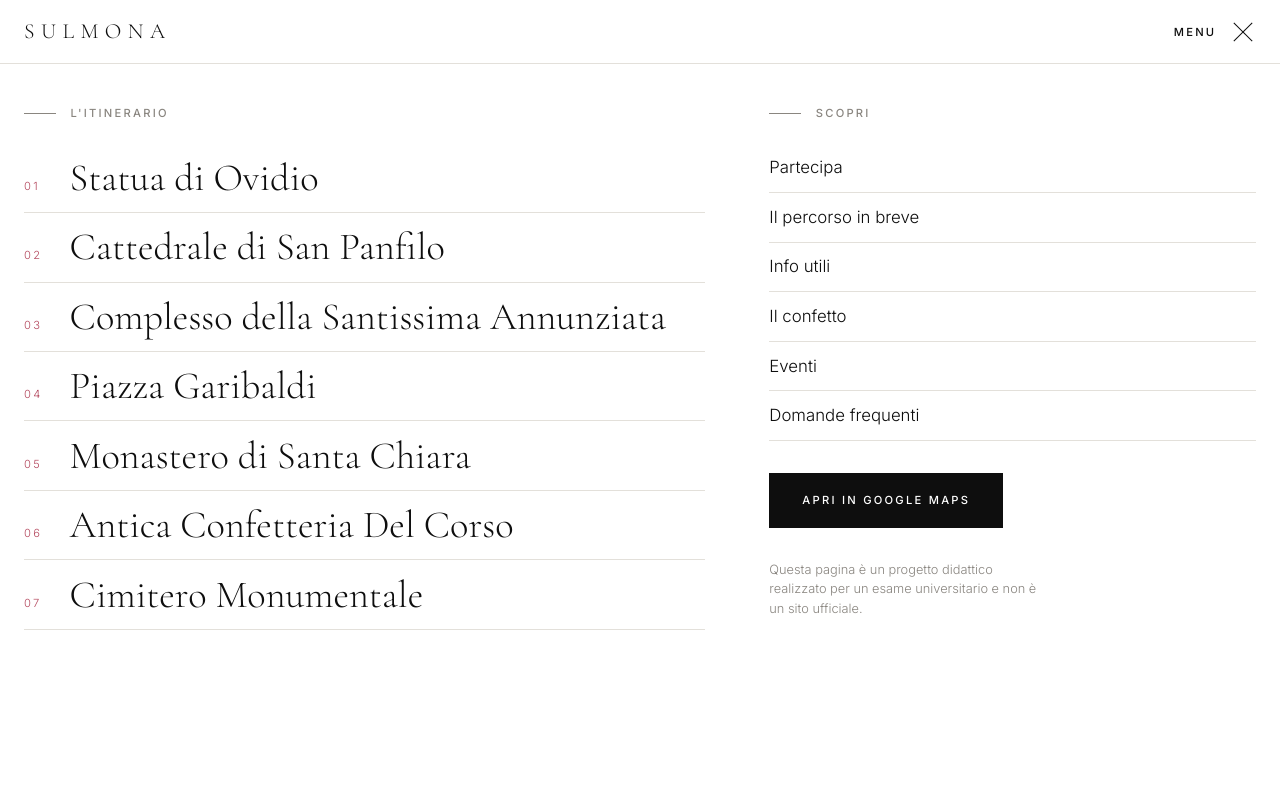
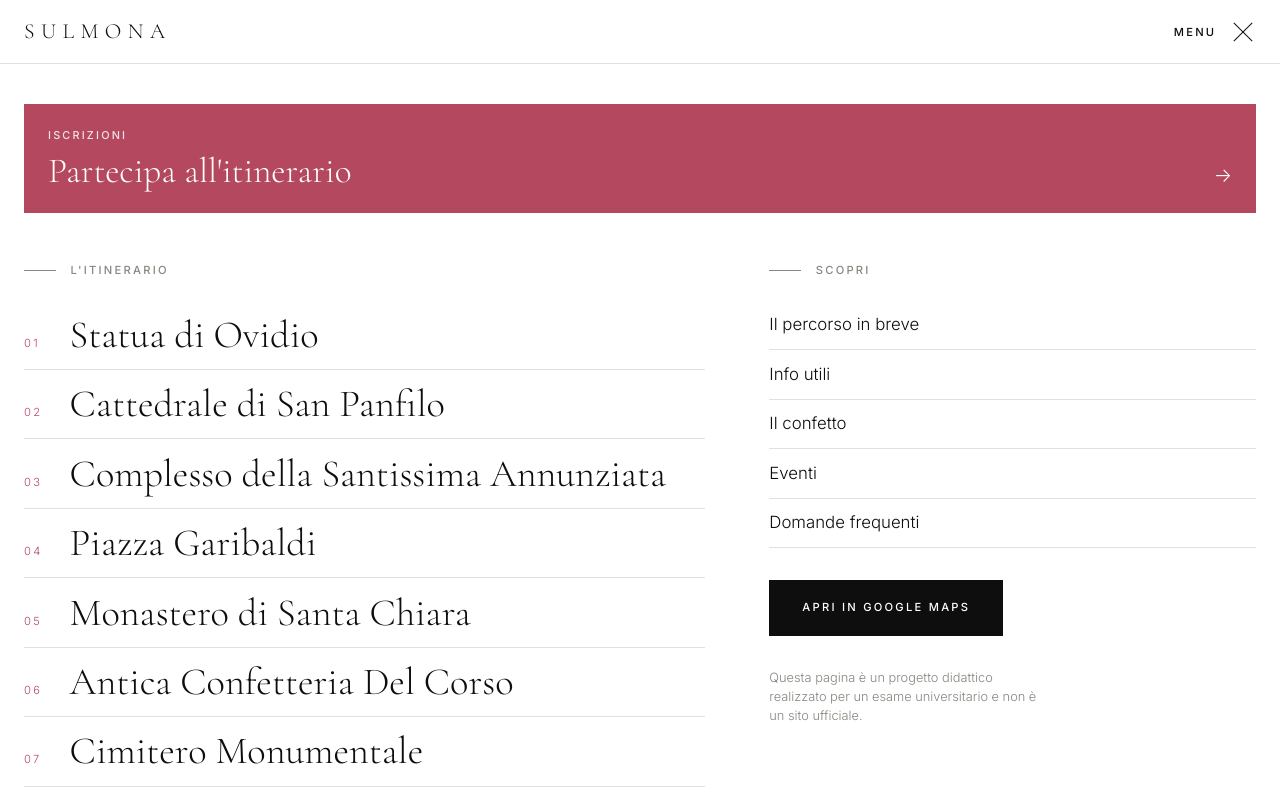
Before and after one commit to mattia11campagna-hash/SULMONA, a plain HTML site: page index.html in a window 1280 px wide. Both pictures are taken after a click on the button "MENU". Shown: the top 800 px of the page. Drawn offline with nearby package versions, Linux system fonts and the light colour scheme.

Commit message:
Add files via upload

```diff
--- a/index.html
+++ b/index.html
@@ -10,7 +10,7 @@
   <link rel="preconnect" href="https://fonts.gstatic.com" crossorigin>
   <link href="https://fonts.googleapis.com/css2?family=Cormorant+Garamond:ital,wght@0,300;0,400;1,300;1,400&family=Inter:wght@300;400;500&display=swap" rel="stylesheet">
   <link rel="stylesheet" href="leaflet.css">
-  <link rel="stylesheet" href="style.css?v=12">
+  <link rel="stylesheet" href="style.css?v=13">
   <script>document.documentElement.classList.add("js");</script>
 </head>
 <body>
@@ -27,6 +27,10 @@
   <!-- Menu a tutto schermo -->
   <nav id="menu" class="menu" aria-label="Menu">
     <div class="menu-interno">
+      <a class="menu-partecipa" href="#partecipa">
+          <span class="mp-et">Iscrizioni</span>
+          <span class="mp-t">Partecipa all'itinerario <span aria-hidden="true">→</span></span>
+        </a>
       <div>
         <p class="etichetta">L'itinerario</p>
         <ol id="menu-tappe" class="menu-tappe"></ol>
@@ -34,7 +38,6 @@
       <div>
         <p class="etichetta">Scopri</p>
         <ul class="menu-link">
-          <li><a href="#partecipa">Partecipa</a></li>
           <li><a href="#percorso">Il percorso in breve</a></li>
           <li><a href="#info">Info utili</a></li>
           <li><a href="#confetto">Il confetto</a></li>
--- a/style.css
+++ b/style.css
@@ -78,6 +78,15 @@ body.bloccato .barra { background: var(--bianco); color: var(--nero); border-col
 .menu-tappe a:hover { padding-left: .5rem; transition: padding .3s; }
 .menu-link a { display: block; padding: .6rem 0; text-decoration: none; font-size: 1.05rem; color: var(--nero); border-bottom: 1px solid var(--linea); }
 .menu-link { margin-bottom: 2rem; }
+.menu-partecipa {
+  grid-column: 1 / -1; display: block; margin-bottom: -1rem; padding: 1.4rem 1.5rem; background: var(--accento); color: var(--bianco);
+  text-decoration: none; transition: background .3s;
+}
+.menu-partecipa:hover { background: var(--nero); }
+.mp-et { display: block; font-size: .68rem; letter-spacing: .2em; text-transform: uppercase; font-weight: 500; opacity: .85; margin-bottom: .4rem; }
+.mp-t { display: flex; justify-content: space-between; align-items: baseline; gap: 1rem; font-family: var(--serif); font-size: clamp(1.6rem, 3vw, 2.2rem); line-height: 1.1; }
+.mp-t span { font-family: var(--sans); font-size: 1.2rem; transition: transform .4s var(--curva); }
+.menu-partecipa:hover .mp-t span { transform: translateX(6px); }
 
 /* ==========================================================
    Pulsanti
```
